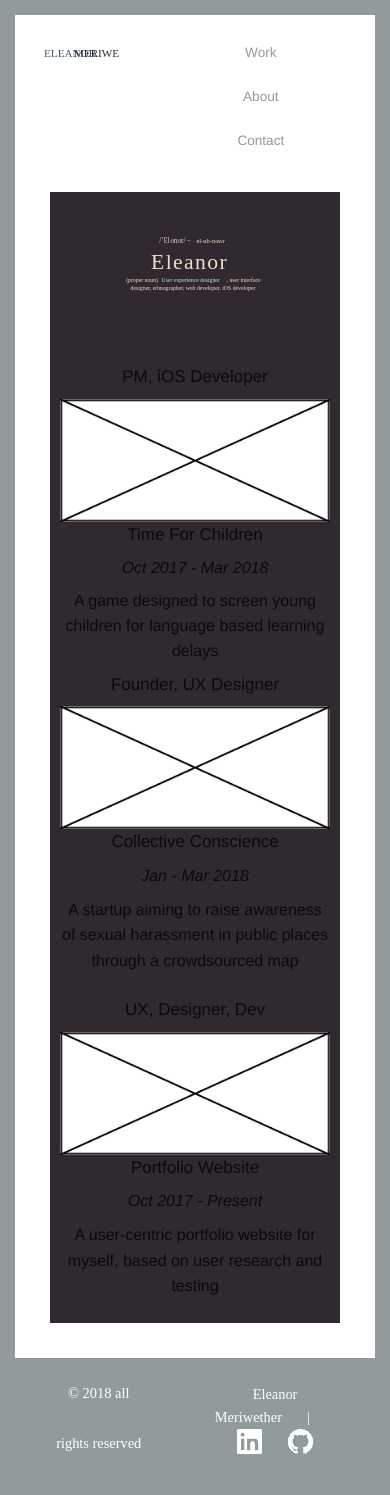
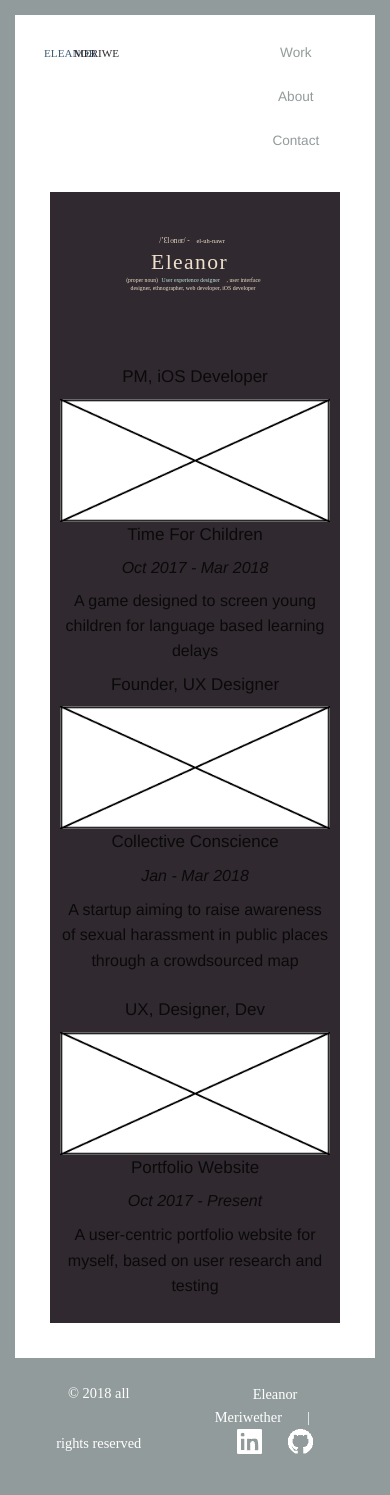
Before and after one commit to emeriwether/emeriwether.github.io, a Jekyll site: the page built from index.html, in a window 390 px wide. Built offline with Jekyll 4.4.1, drawn with Linux system fonts in a browser that asks for light colours; some web fonts are replaced.

Commit message:
ct prev commit

```diff
--- a/css/app.css
+++ b/css/app.css
@@ -1,17 +1,11 @@
-@media screen and (max-width: 45.438em
-) {
-    nav {
-        margin-right: 35px;
-    }
+@media screen and (max-width: 45.438em) {
 
     nav > ul > li > a {
         font-size: 80%
     }
 }
 
-@media screen and (min-width: 40em) and (max-width: 51.938em) {     nav {
-        margin-right: 35px;
-    }
+@media screen and (min-width: 40em) and (max-width: 51.938em) {
 
     nav > ul > li > a {
         font-size: 80%
```
